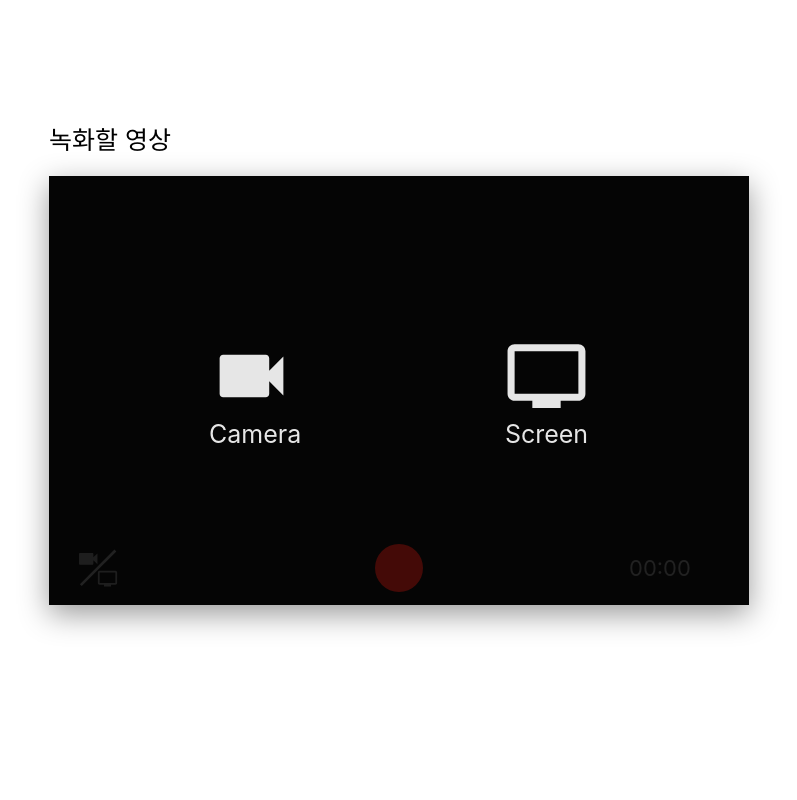
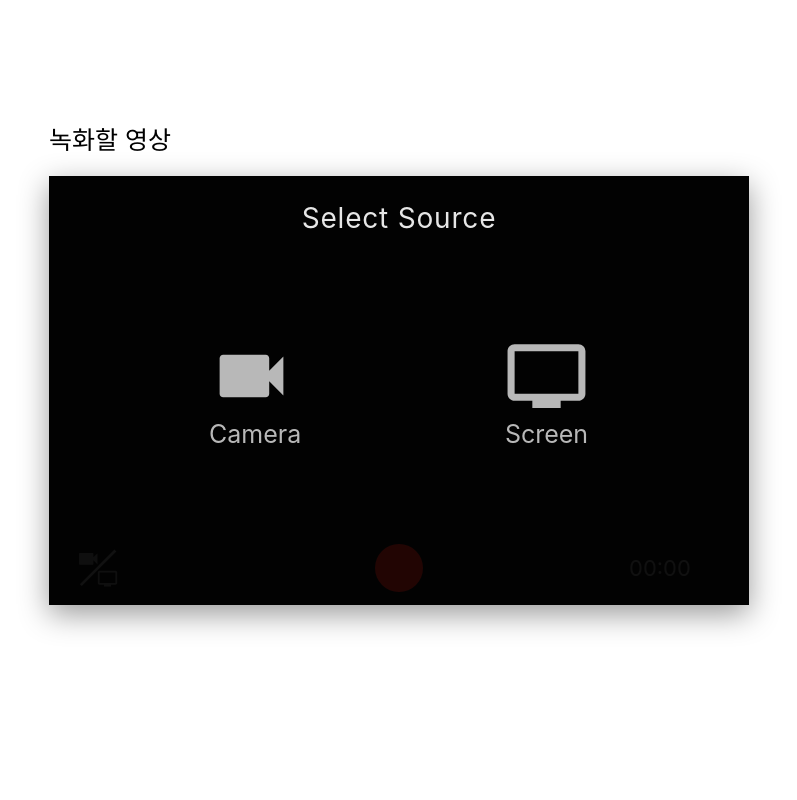
Before and after one commit to jungdu/web-video-recorder, a React (Create React App) app: page / in a window 1280 px wide. Shown: the top 800 px of the page, without its empty margins (241-1038 px from the left). Built offline with nearby package versions, Linux system fonts and the light colour scheme.

Commit message:
Update: Select Source 스타일 수정

```diff
--- a/src/components/SourceSelector.tsx
+++ b/src/components/SourceSelector.tsx
@@ -7,34 +7,47 @@ import {
 } from 'components/SourceSelectorButton';
 import { centerYCss } from 'utils/style';
 
+const StyledSourceSelector = styled.div`
+  position: absolute;
+  top: 0;
+  left: 0;
+  width: 100%;
+  height: 100%;
+  background: rgba(0, 0, 0, 0.85);
+`;
+
 const VideoCamButton = styled(VideoCamButtonOrig)`
   ${centerYCss};
   transition: transform 180ms;
   right: 65%;
+  opacity: 0.8;
 
   &:hover {
     transform: translate3d(0, -50%, 0) scale(1.2);
+    opacity: 1;
   }
 `;
+
+const StyledHeader = styled.div`
+  text-align: center;
+  font-size: 28px;
+  color: rgba(255,255,255, 0.9);
+  margin-top: 25px;
+  letter-spacing: 0.8px;
+`
 
 const ScreenButton = styled(ScreenButtonOrig)`
   ${centerYCss};
   transition: transform 180ms;
   left: 65%;
+  opacity: 0.8;
 
   &:hover {
     transform: translate3d(0, -50%, 0) scale(1.2);
+    opacity: 1;
   }
 `;
 
-const Self = styled.div`
-  position: absolute;
-  top: 0;
-  left: 0;
-  width: 100%;
-  height: 100%;
-  background: rgba(0, 0, 0, 0.7);
-`;
 
 interface SourceSelectorProps {
   onSetStream: (stream: MediaStream) => void;
@@ -46,7 +59,10 @@ const SourceSelector: React.FC<SourceSelectorProps> = ({
   onSetStreamError,
 }) => {
   return (
-    <Self>
+    <StyledSourceSelector>
+      <StyledHeader>
+        Select Source
+      </StyledHeader>
       <VideoCamButton
         onSetStream={onSetStream}
         onSetStreamError={onSetStreamError}
@@ -55,7 +71,7 @@ const SourceSelector: React.FC<SourceSelectorProps> = ({
         onSetStream={onSetStream}
         onSetStreamError={onSetStreamError}
       ></ScreenButton>
-    </Self>
+    </StyledSourceSelector>
   );
 };
 
```
